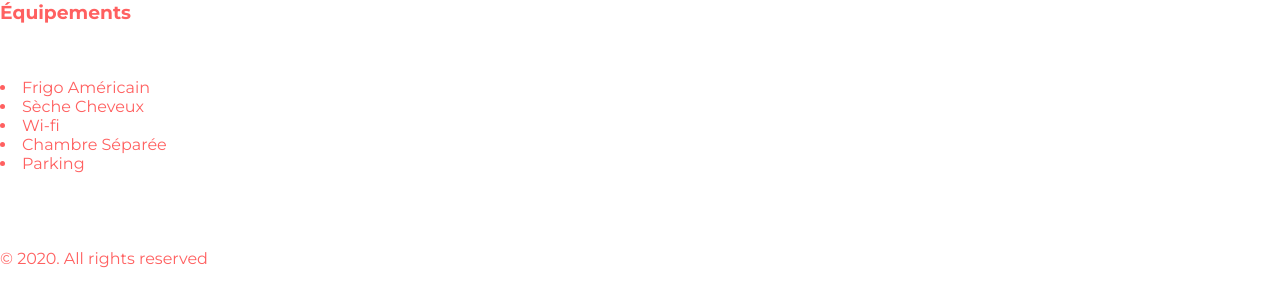
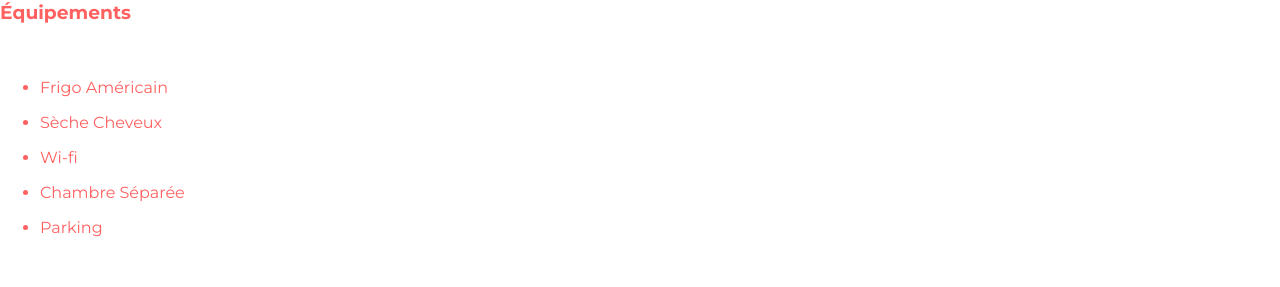
Before and after one commit to NaneSp/P7-Kasa, a React (Create React App) app: page /Location/0979876d in a window 1280 px wide. Shown: the part 1177-1464 px from the top of the page. Built offline with nearby package versions, Linux system fonts and the light colour scheme; the HTML template or start-up script is replaced by a standard one.

Commit message:
màj visuelle faire classement/rangement & 404

```diff
--- a/src/pages/Location.jsx
+++ b/src/pages/Location.jsx
@@ -21,12 +21,12 @@ const Location = () => {
 
      /*Equipments*/
      const equipmentsLocation = getIdLocation.equipments.map((equipments, index) =>{
-        return <li key={index} className="open__collapse__text__list">{equipments}</li>
+        return <ul> <li key={index} className="open__collapse__text__list">{equipments}</li></ul>
     });
 
-    if( getIdLocation === undefined){
-        navigate("/404");
-    }else{
+    if (getIdLocation === undefined) {
+		navigate('/404', { state: { message: 'Error' } })
+	}
 
 
     return(
@@ -60,7 +60,7 @@ const Location = () => {
                 </article>
             </section>
     )
-}
+
 
 
 };
--- a/src/styles/components/_collapse.scss
+++ b/src/styles/components/_collapse.scss
@@ -42,6 +42,10 @@
             line-height: 142.6%;
             display: inline-block;
 
+            ul{
+                margin: 0;
+                padding: 0;
+            }
             &__list{
                 list-style-type: none;
             }
@@ -52,6 +56,7 @@
 /****************Desktop Version*********************/
 
 @media screen and (min-width:992px){
+//about collapses
 
     .prev__collapse{
 
@@ -62,6 +67,22 @@
 
             width: 75%;
 
+            .collapse, .open__collapse{
+                height: 47px;
+            }
+
+            .collapse__title, .open__collapse__title{
+                font-size: 24px;
+                padding: 5px;
+            }
+
+            .open__collapse__text{
+                padding: 26px 27px 19px 18px;
+                font-size: 24px;
+            }
+
+
+
             img{
                 width: 2%;
                 margin-right: 10px;
@@ -69,8 +90,100 @@
             }
         }
     }
+
+//location collapses
+    .descritpion__equipments{
+
+    display: flex;
+    justify-content:baseline;
+
     .description{
-        border: red solid 4px;
+
+        width: 50%;
+
+        .prev__collapse{
+
+            display: flex;
+            flex-direction: column;
+
+
+            .collapse__container{
+
+                width: 90%;
+
+            }
+
+            .collapse, .open__collapse {
+
+                width: 100%;
+                height: 52px;
+
+
+            }
+            .collapse__title, .open__collapse__title{
+                font-size: 18px;
+                padding: 15px;
+            }
+
+            .open__collapse__text{
+                width: 100%;
+                height: 249px;
+                font-style: normal;
+                font-weight: 400;
+                font-size: 18px;
+                line-height: 142.6%;
+                padding: 40px 12px 27px 20px;
+            }
+
+            img{
+                width: 4%;
+            }
+        }
     }
 
+    .equipments{
+
+        width: 50%;
+
+        .prev__collapse{
+
+            display: flex;
+            flex-direction: column;
+            align-items: flex-end;
+
+            .collapse__container{
+
+                width: 90%;
+            }
+
+            .collapse, .open__collapse  {
+
+                width: 100%;
+            }
+
+            .collapse__title, .open__collapse__title{
+                font-size: 18px;
+                padding: 15px;
+            }
+
+            .open__collapse__text{
+                width: 100%;
+                height: 249px;
+                font-style: normal;
+                font-weight: 400;
+                font-size: 18px;
+                line-height: 142.6%;
+                padding: 40px 12px 27px 20px;
+            }
+
+            img{
+                width: 4%;
+            }
+
+
+        }
+    }
+
+
 }
+}
```
Also changed, not shown: src/styles/components/_tags.scss (+35 -0 lines).
